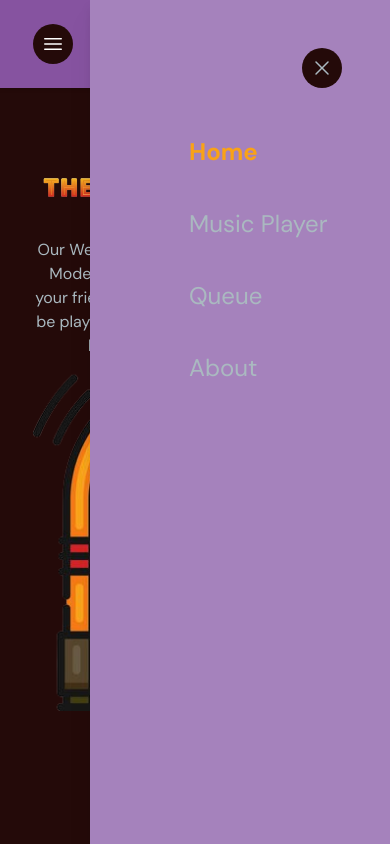
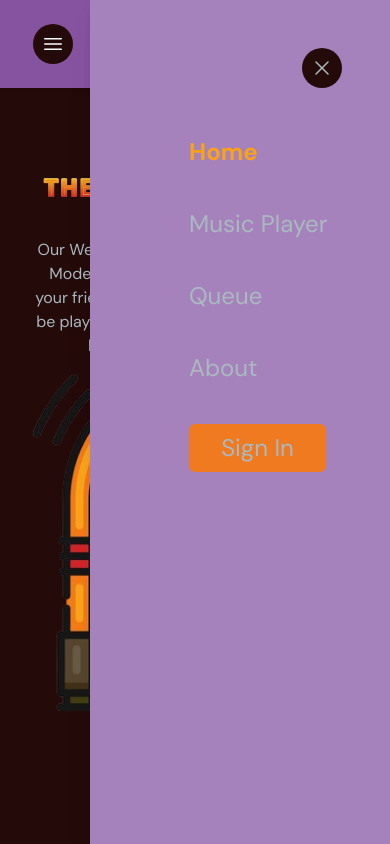
Before and after one commit to rileycleavenger/TheModernJukebox, a React (Create React App) app in the folder the-modern-jukebox-react-app/: page / in a window 390 px wide. Both pictures are taken after a click on the button 52 px from the left and 44 px from the top of the page. Shown: the top 844 px of the page. Built offline with nearby package versions, Linux system fonts and the light colour scheme.

Commit message:
added log in button to mobile

```diff
--- a/the-modern-jukebox-react-app/src/pages/navbar/index.tsx
+++ b/the-modern-jukebox-react-app/src/pages/navbar/index.tsx
@@ -97,6 +97,11 @@ const Navbar = ({ selectedPage, setSelectedPage }: Props) => {
               selectedPage={selectedPage}
               setSelectedPage={setSelectedPage}
             />
+            <button className="mr-16 rounded-md bg-primary-500 px-0 py-2 hover:bg-primary-700"
+              onClick={() => window.location.href = loginURL}
+            >
+            Sign In
+            </button>
           </div>
         </div>
       )}
```
